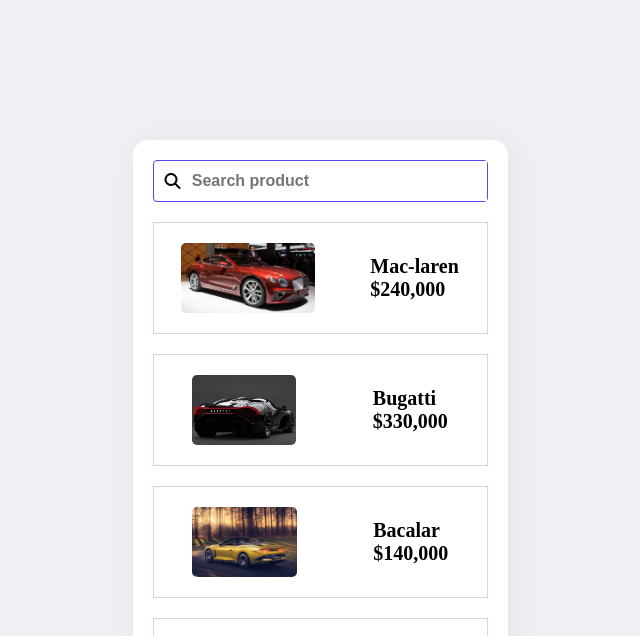
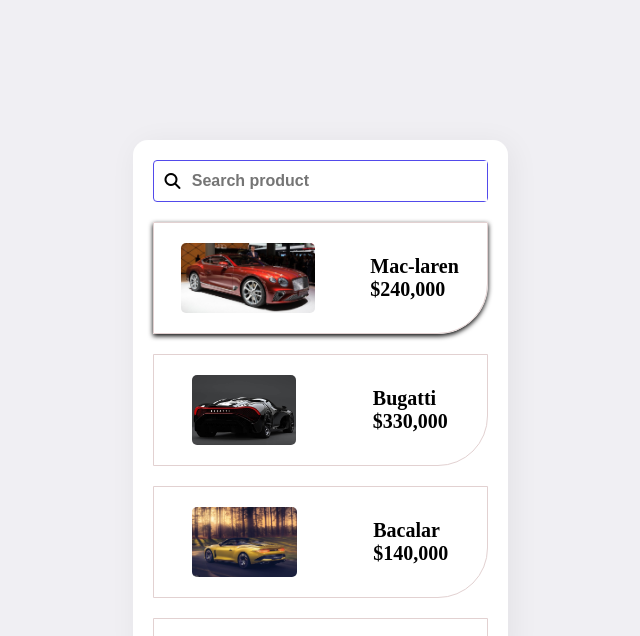
Before and after one commit to Repiboi/Search, a plain HTML site: page index.html in a window 1280 px wide. In both pictures the pointer is over the element 640 px from the left and 278 px from the top of the page. Shown: the top 636 px of the page, without its empty margins (320-960 px from the left). Drawn offline with Linux system fonts and the light colour scheme.

Commit message:
Update style.css

```diff
--- a/style.css
+++ b/style.css
@@ -49,6 +49,10 @@ body{
     padding: 20px 0;
     border: 1px solid rgb(226, 209, 209);
     margin:20px 0;
+    border-bottom-right-radius: 50px;
+}
+.list:hover{
+    box-shadow: 0px 2px 5px black;
 }
 .product{
     display: flex;
```
